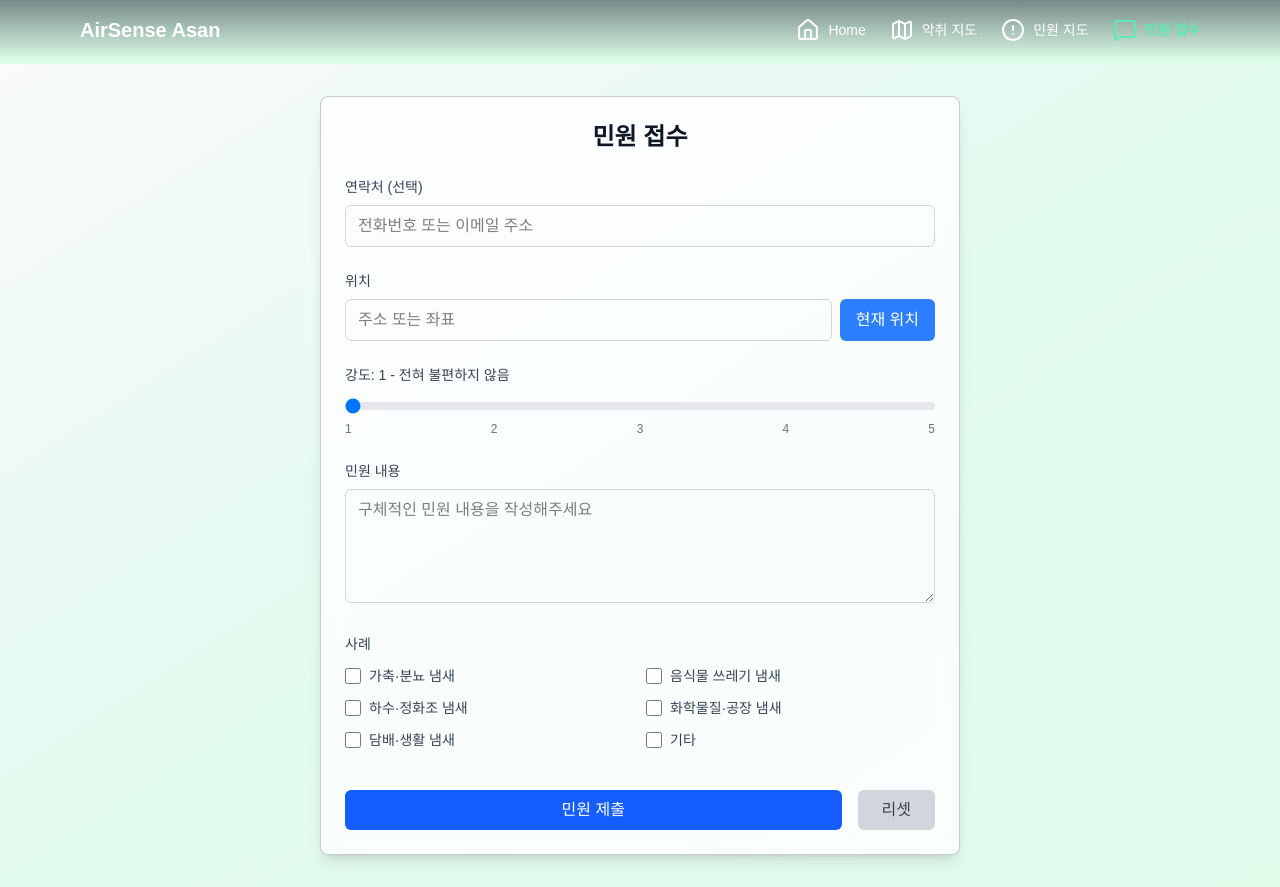
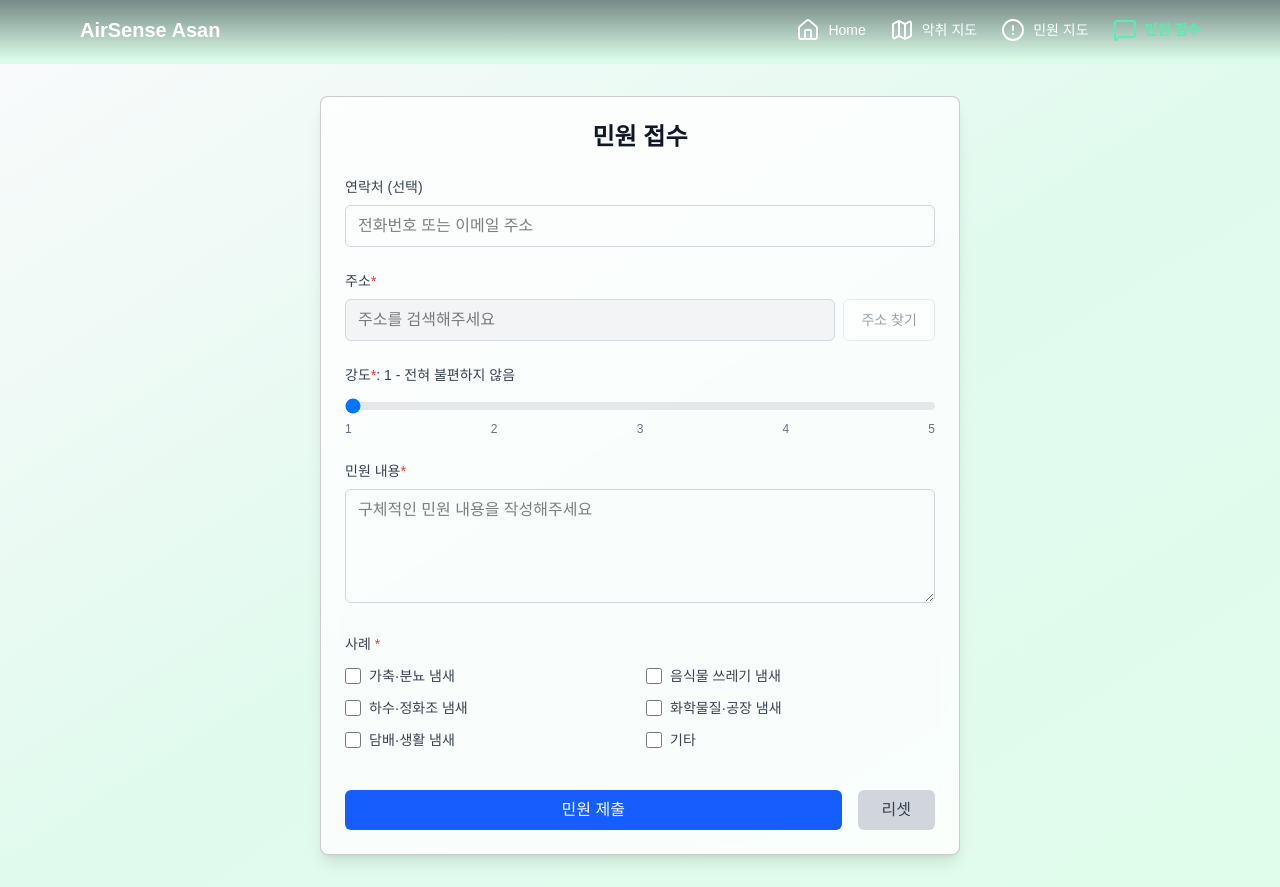
Before and after one commit to woojin-choi518/AirSense, a Next.js app: page /feedback in a window 1280 px wide. Built offline with nearby package versions, Linux system fonts and the light colour scheme; no server answers.

Commit message:
feat: 주소 입력 및 자동 위치 검색 기능으로 피드백 페이지 개선

```diff
--- a/src/app/(pages)/feedback/page.tsx
+++ b/src/app/(pages)/feedback/page.tsx
@@ -1,11 +1,16 @@
 'use client'
 
-import { useState } from 'react'
+import { useEffect, useState } from 'react'
 import { useForm } from 'react-hook-form'
+
+import RequiredMaker from '@/app/utils/RequiredMaker'
+
+import { AddressSearchInput } from '../../components/feedback/AddressSearchInput'
 
 interface ComplaintFormData {
   contact?: string
-  location: string
+  coordinates: string
+  address: string
   intensity: number
   content: string
   categories: string[]
@@ -30,6 +35,8 @@ const INTENSITY_LABELS = [
 
 export default function FeedbackPage() {
   const [selectedCategories, setSelectedCategories] = useState<string[]>([])
+  const [coordinates, setCoordinates] = useState<string>('')
+  const [address, setAddress] = useState<string>('')
 
   const {
     register,
@@ -44,25 +51,37 @@ export default function FeedbackPage() {
     },
   })
 
-  // 위치 정보 획득
+  // 페이지 로드 시 자동으로 좌표 획득
+  useEffect(() => {
     const getCurrentLocation = () => {
       if (navigator.geolocation) {
         navigator.geolocation.getCurrentPosition(
           (position) => {
             const { latitude, longitude } = position.coords
-          setValue('location', `${latitude.toFixed(6)}, ${longitude.toFixed(6)}`)
+            const coordString = `${latitude.toFixed(6)}, ${longitude.toFixed(6)}`
+            setCoordinates(coordString)
+            setValue('coordinates', coordString)
           },
           (error) => {
             console.error('위치 정보 획득에 실패했습니다:', error)
-          alert('위치 정보 획득에 실패했습니다. 수동으로 입력해주세요.')
+            setCoordinates('위치 정보를 가져올 수 없습니다')
+            setValue('coordinates', '위치 정보를 가져올 수 없습니다')
           }
         )
       } else {
-      alert('이 브라우저는 위치 정보를 지원하지 않습니다.')
+        setCoordinates('이 브라우저는 위치 정보를 지원하지 않습니다')
+        setValue('coordinates', '이 브라우저는 위치 정보를 지원하지 않습니다')
       }
     }
 
-  // 카테고리 선택 처리
+    getCurrentLocation()
+  }, [setValue])
+
+  // 주소 변경 처리
+  const handleAddressChange = (newAddress: string) => {
+    setAddress(newAddress)
+    setValue('address', newAddress)
+  }
   const handleCategoryChange = (category: string, checked: boolean) => {
     if (checked) {
       setSelectedCategories([...selectedCategories, category])
@@ -75,6 +94,8 @@ export default function FeedbackPage() {
   const onSubmit = (data: ComplaintFormData) => {
     const formData = {
       ...data,
+      coordinates,
+      address,
       categories: selectedCategories,
     }
 
@@ -83,8 +104,10 @@ export default function FeedbackPage() {
 
     // 폼 리셋
     setSelectedCategories([])
+    setAddress('')
     setValue('contact', '')
-    setValue('location', '')
+    setValue('coordinates', '')
+    setValue('address', '')
     setValue('intensity', 1)
     setValue('content', '')
   }
@@ -109,31 +132,21 @@ export default function FeedbackPage() {
               />
             </div>
 
-            {/* 위치 정보 */}
+            {/* 주소 */}
             <div>
-              <label className="mb-2 block text-sm font-medium text-gray-700">위치</label>
-              <div className="flex gap-2">
-                <input
-                  type="text"
-                  {...register('location', { required: '위치 정보를 입력해주세요' })}
-                  className="flex-1 rounded-md border border-gray-300 px-3 py-2 focus:ring-2 focus:ring-blue-500 focus:outline-none"
-                  placeholder="주소 또는 좌표"
-                />
-                <button
-                  type="button"
-                  onClick={getCurrentLocation}
-                  className="rounded-md bg-blue-500 px-4 py-2 text-white hover:bg-blue-600 focus:ring-2 focus:ring-blue-500 focus:outline-none"
-                >
-                  현재 위치
-                </button>
-              </div>
-              {errors.location && <p className="mt-1 text-sm text-red-600">{errors.location.message}</p>}
+              <label className="mb-2 block text-sm font-medium text-gray-700">
+                주소
+                <RequiredMaker />
+              </label>
+              <AddressSearchInput address={address} setAddress={handleAddressChange} />
+              {errors.address && <p className="mt-1 text-sm text-red-600">{errors.address.message}</p>}
             </div>
 
             {/* 강도 */}
             <div>
               <label className="mb-2 block text-sm font-medium text-gray-700">
-                강도: {intensity} - {INTENSITY_LABELS[intensity - 1]}
+                강도
+                <RequiredMaker />: {intensity} - {INTENSITY_LABELS[intensity - 1]}
               </label>
               <input
                 type="range"
@@ -153,7 +166,10 @@ export default function FeedbackPage() {
 
             {/* 민원 내용 */}
             <div>
-              <label className="mb-2 block text-sm font-medium text-gray-700">민원 내용</label>
+              <label className="mb-2 block text-sm font-medium text-gray-700">
+                민원 내용
+                <RequiredMaker />
+              </label>
               <textarea
                 {...register('content', { required: '민원 내용을 입력해주세요' })}
                 rows={4}
@@ -165,7 +181,9 @@ export default function FeedbackPage() {
 
             {/* 사례 체크박스 */}
             <div>
-              <label className="mb-3 block text-sm font-medium text-gray-700">사례</label>
+              <label className="mb-3 block text-sm font-medium text-gray-700">
+                사례 <RequiredMaker />
+              </label>
               <div className="grid grid-cols-1 gap-3 md:grid-cols-2">
                 {COMPLAINT_CATEGORIES.map((category) => (
                   <label key={category} className="flex cursor-pointer items-center space-x-2">
@@ -193,8 +211,10 @@ export default function FeedbackPage() {
                 type="button"
                 onClick={() => {
                   setSelectedCategories([])
+                  setAddress('')
                   setValue('contact', '')
-                  setValue('location', '')
+                  setValue('coordinates', '')
+                  setValue('address', '')
                   setValue('intensity', 1)
                   setValue('content', '')
                 }}
--- /dev/null
+++ b/src/app/components/feedback/AddressSearchInput.tsx
@@ -0,0 +1,75 @@
+'use client'
+import { useEffect, useState } from 'react'
+
+// Daum Postcode API 타입 정의
+declare global {
+  interface Window {
+    daum?: {
+      Postcode: new (options: { oncomplete: (data: { address: string }) => void }) => {
+        open: () => void
+      }
+    }
+  }
+}
+
+interface AddressSearchInputProps {
+  address: string
+  setAddress: (address: string) => void
+}
+
+/**
+ * 주소 검색 입력 컴포넌트
+ * @param {AddressSearchInputProps} props - 컴포넌트 props
+ */
+export function AddressSearchInput({ address, setAddress }: AddressSearchInputProps) {
+  const [isDaumLoaded, setIsDaumLoaded] = useState(false)
+
+  useEffect(() => {
+    // Daum 우편번호 스크립트가 이미 로드되어 있으면 상태만 true로 설정
+    if (window.daum && window.daum.Postcode) {
+      setIsDaumLoaded(true)
+      return
+    }
+    // Daum 우편번호 스크립트를 동적으로 로드
+    const script = document.createElement('script')
+    script.src = 'https://t1.daumcdn.net/mapjsapi/bundle/postcode/prod/postcode.v2.js'
+    script.async = true
+    script.onload = () => setIsDaumLoaded(true)
+    document.body.appendChild(script)
+  }, [])
+
+  const handleAddressSearch = () => {
+    if (!window.daum || !window.daum.Postcode) {
+      alert('주소 검색 스크립트가 아직 로드되지 않았습니다.')
+      return
+    }
+    // Daum 주소 검색 창 열기
+    new window.daum.Postcode({
+      oncomplete: function (data) {
+        setAddress(data.address)
+      },
+    }).open()
+  }
+
+  return (
+    <div className="flex w-full gap-2 border-gray-400">
+      {/* 현재 주소를 표시하는 입력창 (비활성화 상태) */}
+      <input
+        value={address}
+        onClick={handleAddressSearch}
+        readOnly
+        className="w-full cursor-pointer rounded-md border border-gray-300 bg-gray-100 px-3 py-2 focus:ring-2 focus:ring-blue-500 focus:outline-none"
+        placeholder="주소를 검색해주세요"
+      />
+      {/* 주소 검색 버튼 (스크립트 로드 전까지 비활성화됨) */}
+      <button
+        type="button"
+        className="w-26 rounded-md border border-gray-300 bg-white px-4 py-2 text-sm font-medium text-gray-700 hover:bg-gray-50 disabled:cursor-not-allowed disabled:opacity-50"
+        onClick={handleAddressSearch}
+        disabled={!isDaumLoaded}
+      >
+        주소 찾기
+      </button>
+    </div>
+  )
+}
--- /dev/null
+++ b/src/app/utils/RequiredMaker.tsx
@@ -0,0 +1,3 @@
+export default function RequiredMaker() {
+  return <span className="text-red-500">*</span>
+}
```
Lines whose indentation alone changed are shown as unchanged.
